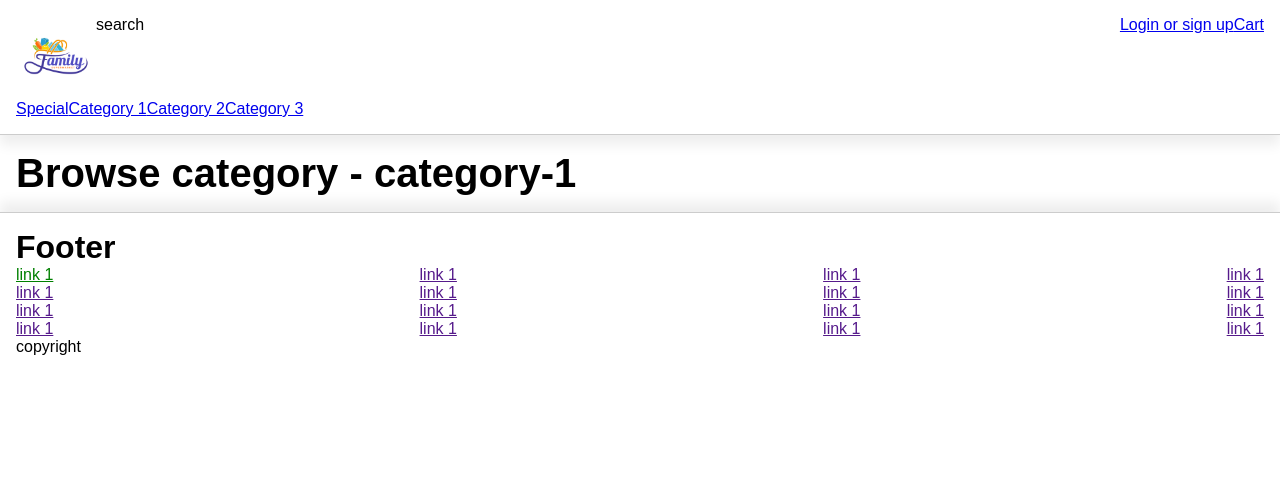
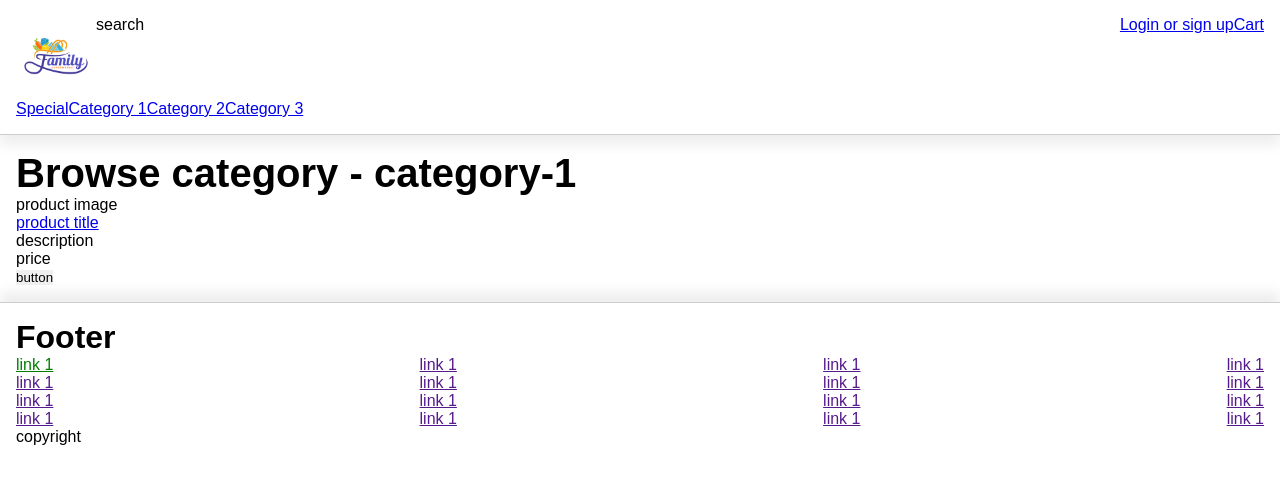
Before and after one commit to dennyjuw/grand, a Next.js app: page /browse/category-1 in a window 1280 px wide. Shown: the top 484 px of the page. Built offline with nearby package versions, Linux system fonts and the light colour scheme.

Commit message:
progress

```diff
--- a/src/app/(pages)/browse/[categoryId]/page.tsx
+++ b/src/app/(pages)/browse/[categoryId]/page.tsx
@@ -1,3 +1,6 @@
+import ProductTileContainer from '@/app/components/product/product-tile-container/product-tile-container.component';
+import ProductTile from '@/app/components/product/product-tile/product-tile.component';
+
 export default function BrowseCategoryPage({
   params,
   searchParams,
@@ -8,6 +11,9 @@ export default function BrowseCategoryPage({
   return (
     <>
       <h1>Browse category - {params.categoryId}</h1>
+      <ProductTileContainer>
+        <ProductTile />
+      </ProductTileContainer>
     </>
   );
 }
--- /dev/null
+++ b/src/app/components/product/product-tile-container/product-tile-container.component.module.scss
@@ -0,0 +1,2 @@
+.product-tile-container {
+}
--- /dev/null
+++ b/src/app/components/product/product-tile-container/product-tile-container.component.tsx
@@ -0,0 +1,12 @@
+import React from 'react';
+import styles from './product-tile-container.component.module.scss';
+
+const ProductTileContainer: React.FC<React.PropsWithChildren<any>> = (
+  props: React.PropsWithChildren<any>
+) => {
+  return (
+    <div className={styles['product-tile-container']}>{props.children}</div>
+  );
+};
+
+export default ProductTileContainer;
--- /dev/null
+++ b/src/app/components/product/product-tile/product-tile.component.module.scss
@@ -0,0 +1,2 @@
+.product-tile {
+}
--- /dev/null
+++ b/src/app/components/product/product-tile/product-tile.component.tsx
@@ -0,0 +1,20 @@
+import React from 'react';
+import Image from 'next/image';
+import Link from 'next/link';
+import styles from './product-tile.component.module.scss';
+
+const ProductTile: React.FC = () => {
+  return (
+    <div className={styles['product-tile']}>
+      <div className={styles['image']}>product image</div>
+      <div className={styles['title']}>
+        <Link href="/product/apple">product title</Link>
+      </div>
+      <div className={styles['decription']}>description</div>
+      <div className={styles['price']}>price</div>
+      <button className="button">button</button>
+    </div>
+  );
+};
+
+export default ProductTile;
--- a/src/app/layout.tsx
+++ b/src/app/layout.tsx
@@ -3,7 +3,7 @@ import Header from './components/header/header.component';
 import Footer from './components/footer/footer.component';
 
 export const metadata = {
-  title: 'Create Next App',
+  title: 'Grand',
   description: 'Generated by create next app',
 };
 
```
Also changed, not shown: src/app/(pages)/page.tsx (renamed from src/app/page.tsx), src/app/components/breadcrumb/breadcrumb.component.tsx (added).
